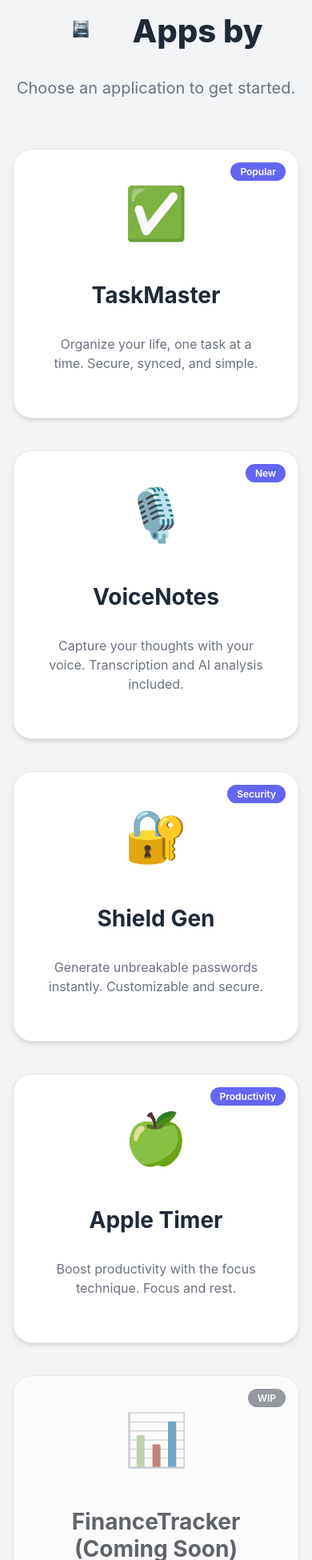
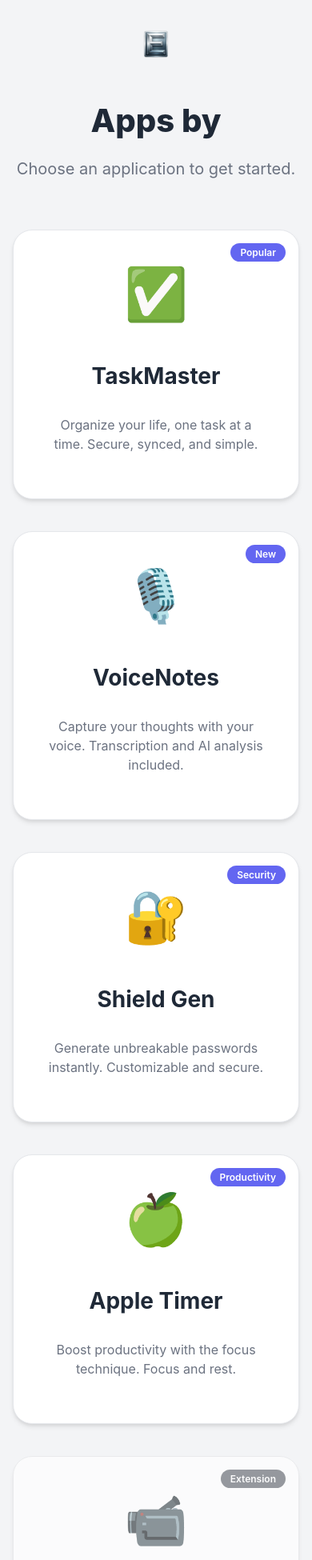
Before and after one commit to thomasderickevan/todo, a React (Vite) app: page / in a window 390 px wide. Shown: the part 50-2000 px from the top of the page at 80% size. Built offline with nearby package versions, Linux system fonts and the light colour scheme; no server answers.

Commit message:
Manual update: Added Meet Summarizer teaser and refined portal layout

```diff
--- a/src/components/MainPortal.css
+++ b/src/components/MainPortal.css
@@ -107,15 +107,16 @@
 
 .portal-brand {
   display: flex;
+  flex-direction: column;
   align-items: center;
   justify-content: center;
-  gap: 1.5rem;
-  margin-bottom: 1rem;
+  gap: 1rem;
+  margin-bottom: 1.5rem;
 }
 
 .portal-logo {
-  width: 80px;
-  height: 80px;
+  width: 200px;
+  height: 200px;
   object-fit: contain;
 }
 
@@ -219,4 +220,14 @@
   .portal-container {
     padding: 3rem 1rem;
   }
+
+  .portal-logo {
+    width: 120px;
+    height: 120px;
+  }
+
+  .portal-brand {
+    flex-direction: column;
+    gap: 0.5rem;
+  }
 }
--- a/src/components/MainPortal.tsx
+++ b/src/components/MainPortal.tsx
@@ -84,8 +84,15 @@ const MainPortal: React.FC = () => {
         </div>
 
         <div className="app-card disabled">
+          <div className="app-icon">📹</div>
+          <h2>Meet Summarizer</h2>
+          <p>Google Meet extension to capture captions, generate AI summaries, and sync tasks.</p>
+          <div className="app-badge coming-soon">Extension</div>
+        </div>
+
+        <div className="app-card disabled">
           <div className="app-icon">📊</div>
-          <h2>FinanceTracker (Coming Soon)</h2>
+          <h2>FinanceTracker</h2>
           <p>Keep track of your expenses and savings. Smart insights for your wallet.</p>
           <div className="app-badge coming-soon">WIP</div>
         </div>
--- a/src/components/Navbar.css
+++ b/src/components/Navbar.css
@@ -51,10 +51,9 @@
 }
 
 .logo-image {
-  width: 40px;
-  height: 40px;
+  width: 80px;
+  height: 80px;
   object-fit: contain;
-  border-radius: 8px;
 }
 
 .brand-name {
```
Also changed, not shown: 1 other file (tests, documents, lock files or other folders).
